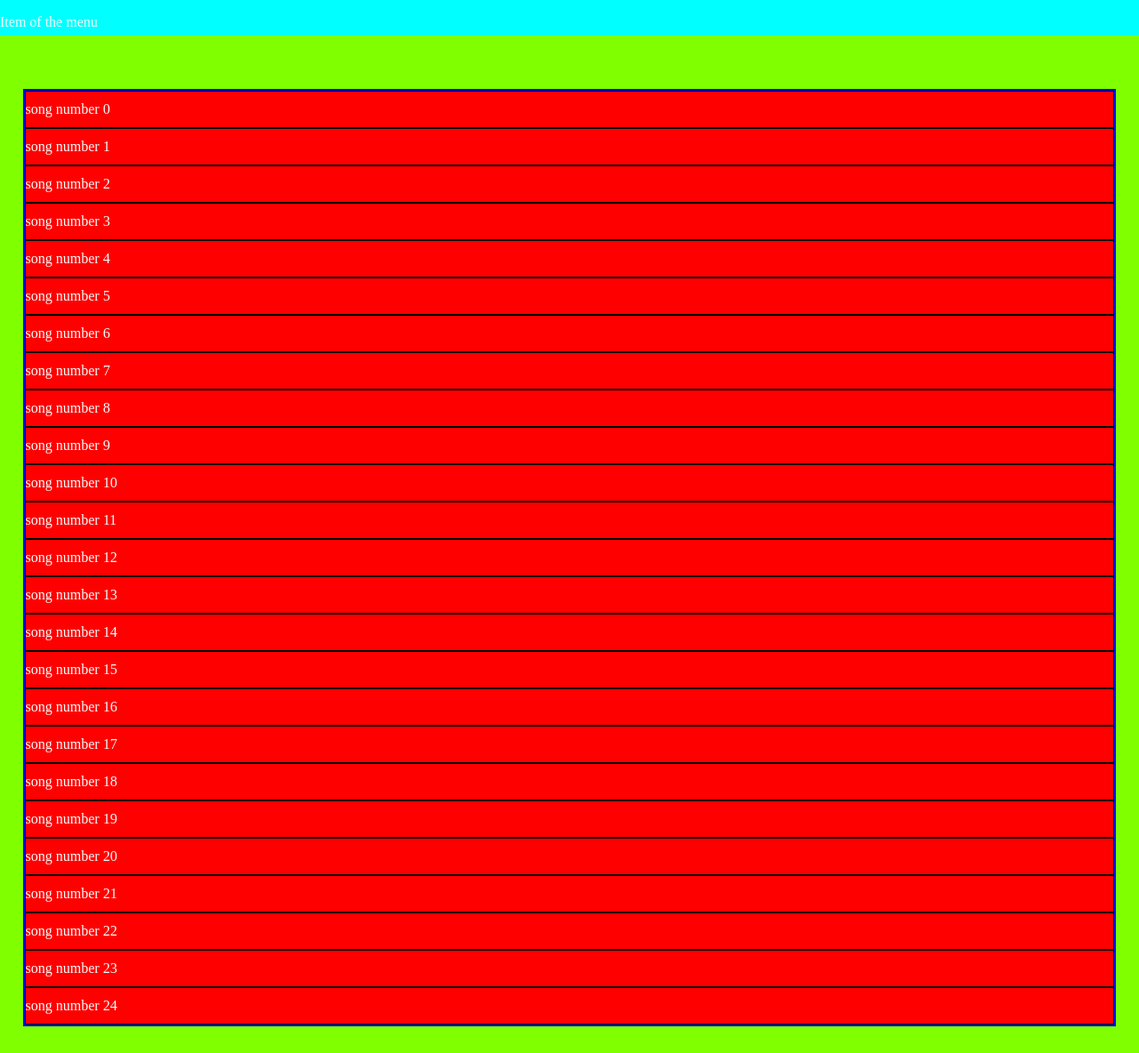
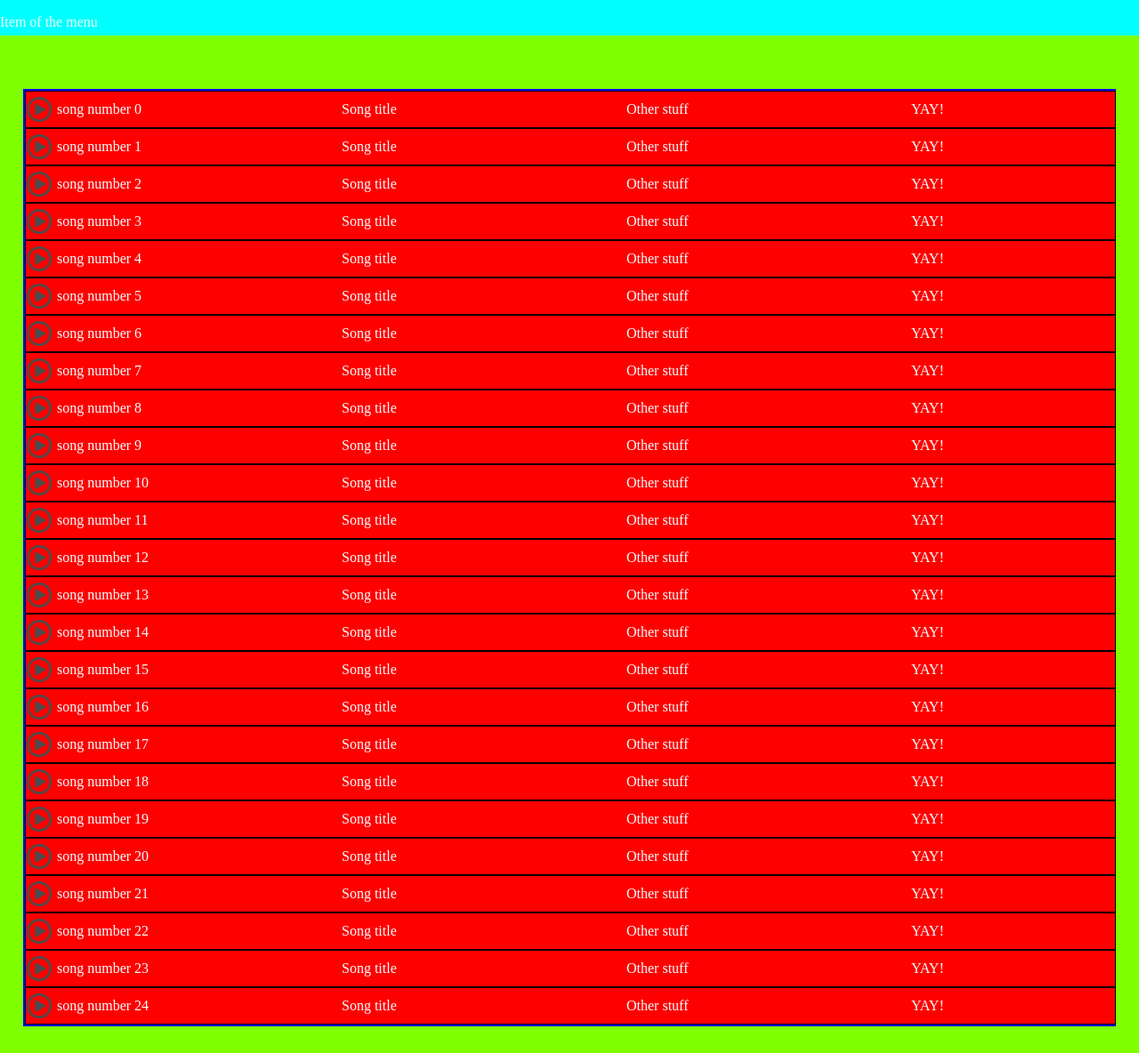
Before and after one commit to danfiguerasferras/emptyOrchestra, a PHP site: page /app/playlist.php in a window 1280 px wide. Shown: the whole page at 89% size. Run offline with PHP 8.4, Linux system fonts and the light colour scheme.

Commit message:
Text of the information in its place and everything looks good

```diff
--- a/css/player.css
+++ b/css/player.css
@@ -2,7 +2,7 @@ body{
     font-family: "Century Gothic";
     height: 100%;
     width: 100%;
-    background-image: url("../images/5.jpg");
+    background-image: url("../images/wallpaper.jpg");
     overflow: hidden;
 }
 
--- a/css/playlist.css
+++ b/css/playlist.css
@@ -5,7 +5,7 @@ body{
 #fullPage{
     height: 100%;
     width: 100%;
-    background-image: url("../images/5.jpg");
+    background-image: url("../images/wallpaper.jpg");
     background-size: 100% 100%;
 }
 
@@ -15,6 +15,7 @@ body{
     width: 100%;
     background-color: aqua;
     display: block;
+    z-index: 10;
 }
 
 #playlist{
@@ -22,24 +23,59 @@ body{
     background-color: chartreuse;
 }
 
+/* List of items */
+#itemList{
+    table-layout:fixed;
+    border: solid 2px blue;
+}
+
+/* Item from the list */
 .listItem{
+    width: 100%;
     height: 40px;
     background-color: red;
     border: solid 1px black;
+    display: inline-block;
 }
 
+/* Text from the item on the list*/
 .listText{
     margin: 0px;
     line-height: 40px;
 }
 
-#itemList{
-    border: solid 2px blue;
-}
-
+/* Div with the lyrics */
 .song_lyrics{
     height: 200px;
     border: black;
     background-color: blueviolet;
     display: none;
 }
+
+/* Image with the play icon */
+.play_button{
+    float: left;
+    height: 30px;
+    width: 30px;
+    margin-top: 5px;
+}
+
+.songTitle{
+    position: absolute;
+    left: 5%;
+}
+
+.songSinger{
+    position: absolute;
+    left: 30%;
+}
+
+.songAlbum{
+    position: absolute;
+    left: 55%;
+}
+
+.songInfo{
+    position: absolute;
+    left: 80%;
+}
--- a/html/playlistView.php
+++ b/html/playlistView.php
@@ -14,7 +14,13 @@
                 <?php
                 for ($i=0; $i<25; $i++){
                 ?>
-                    <div id="song_information_<?php echo $i; ?>" itemNumber="<?php echo $i;?> " class="listItem"><p class="listText">song number <?php echo $i; ?></div>
+                    <div id="song_information_<?php echo $i; ?>" itemNumber="<?php echo $i;?> " class="listItem">
+                        <img src="../images/play-button.png" class="play_button" id="play_button_<?php echo $i; ?>">
+                        <p class="listText songTitle" id="">song number <?php echo $i; ?></p>
+                        <p class="listText songSinger">Song title</p>
+                        <p class="listText songAlbum">Other stuff</p>
+                        <p class="listText songInfo">YAY!</p>
+                    </div>
                     <div id="lyrics_song_<?php echo $i; ?>" class="song_lyrics">test</div>
                 <?php
                 }
```
Also changed, not shown: images/1.jpg (deleted), images/2.jpg (deleted), images/3.jpg (deleted), images/4.jpg (deleted), images/play-button.png (added), images/wallpaper.jpg (renamed from images/5.jpg), js/playlist.js (line endings or trailing spaces).
